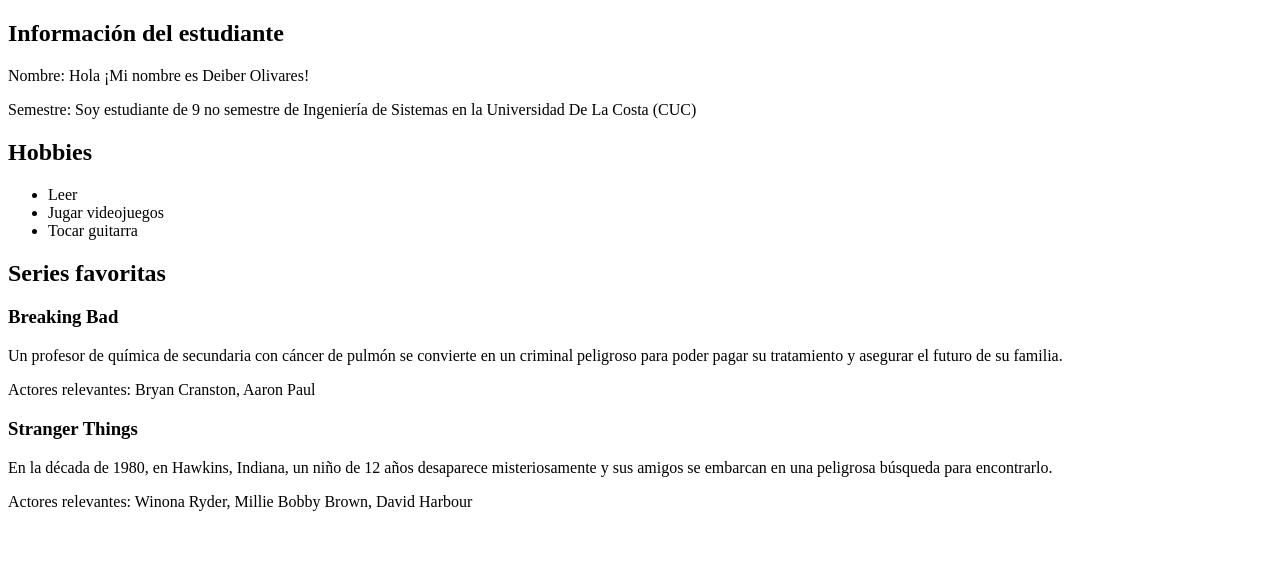
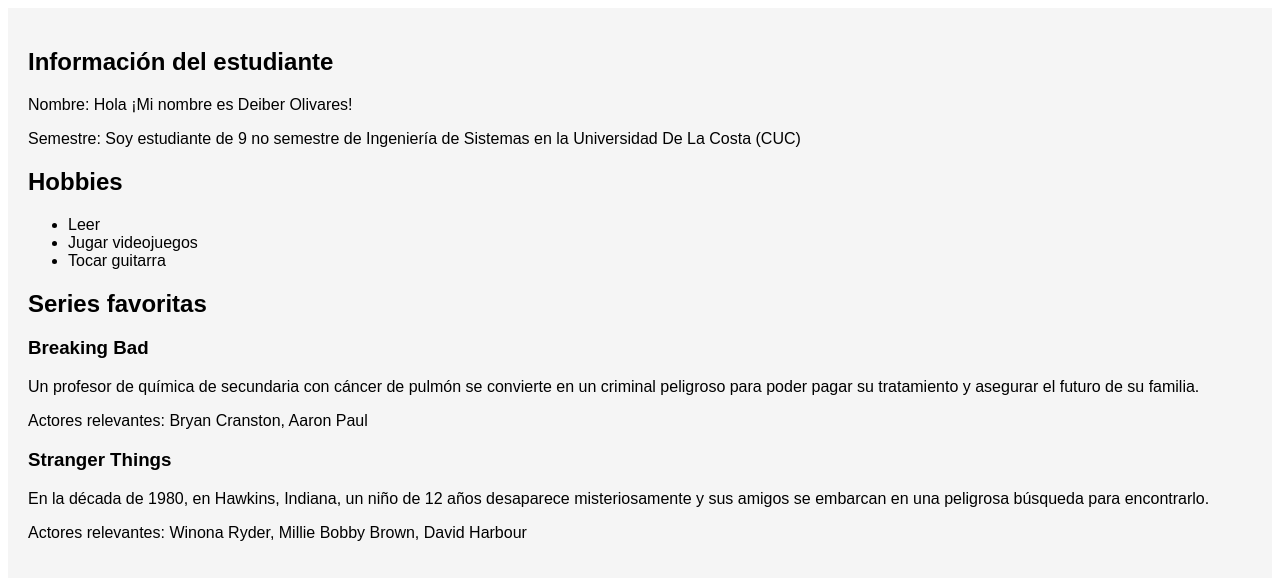
Before and after one commit to olivaresdei6/rubrica-web2, a React (Vite) app: page / in a window 1280 px wide. Shown: the top 580 px of the page. Built offline with nearby package versions, Linux system fonts and the light colour scheme.

Commit message:
Se crearon los estilos para la información del Estudiante

```diff
--- a/src/App.css
+++ b/src/App.css
@@ -0,0 +1,19 @@
+.App {
+    background-color: #f5f5f5;
+    padding: 20px;
+    font-family: sans-serif;
+}
+
+.Estudiante {
+    border: 2px solid #333;
+    padding: 20px;
+    margin-bottom: 20px;
+}
+
+.Estudiante h2 {
+    font-size: 24px;
+}
+
+.Estudiante p {
+    font-size: 18px;
+}
```
